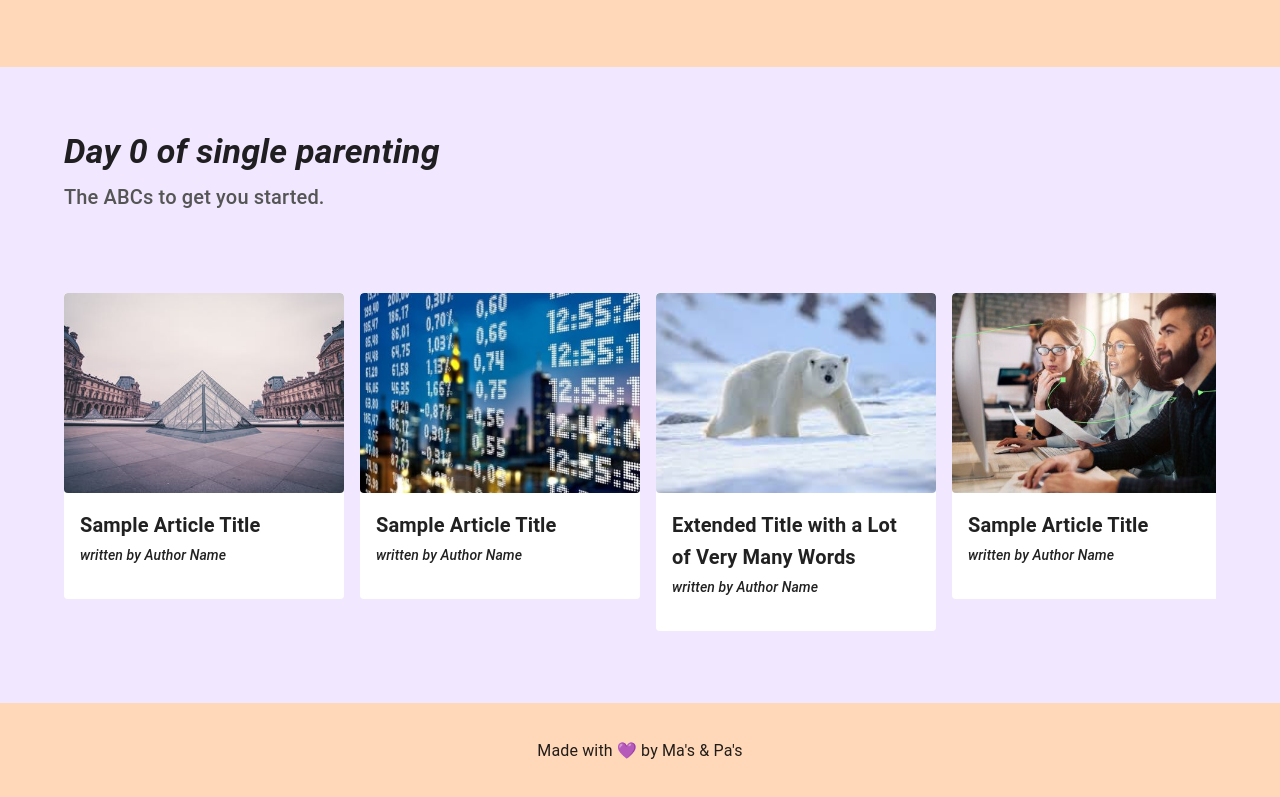
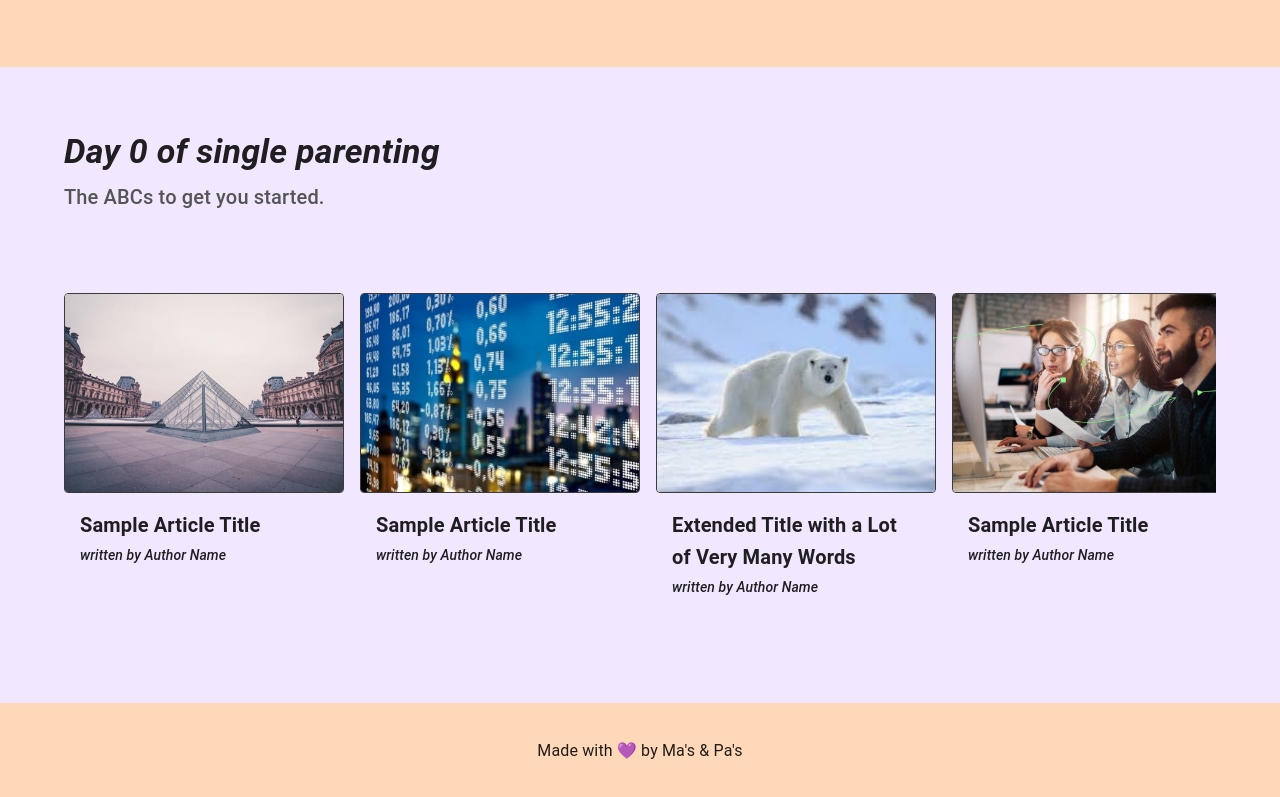
Before and after one commit to cocoscientist/manpa-ui, a React (Vite) app: page /home in a window 1280 px wide. Shown: the part 730-1527 px from the top of the page. Built offline with nearby package versions, Linux system fonts and the light colour scheme; no server answers; some icons are missing.

Commit message:
adding border to image

```diff
--- a/src/components/Home.jsx
+++ b/src/components/Home.jsx
@@ -225,7 +225,8 @@ const HomePage = () => {
                                 minWidth: 280,
                                 scrollSnapAlign: 'start',
                                 boxShadow: 'none',
-                                border: 'none'
+                                backgroundColor: '#F1E8FF', // Match parent background color
+                                border: 'none' // Add faint black outline
                             }}
                             onClick={() => {
                                 navigate(`/blog/${article.title}`, { state: article })
@@ -238,7 +239,8 @@ const HomePage = () => {
                                     sx={{
                                         borderRadius: '4px',
                                         objectFit: 'cover',
-                                        scrollSnapAlign: 'start'
+                                        scrollSnapAlign: 'start',
+                                        border: '1px solid rgb(59, 59, 59, 1)'
                                     }}
                                 />
                                 <CardContent>
```
